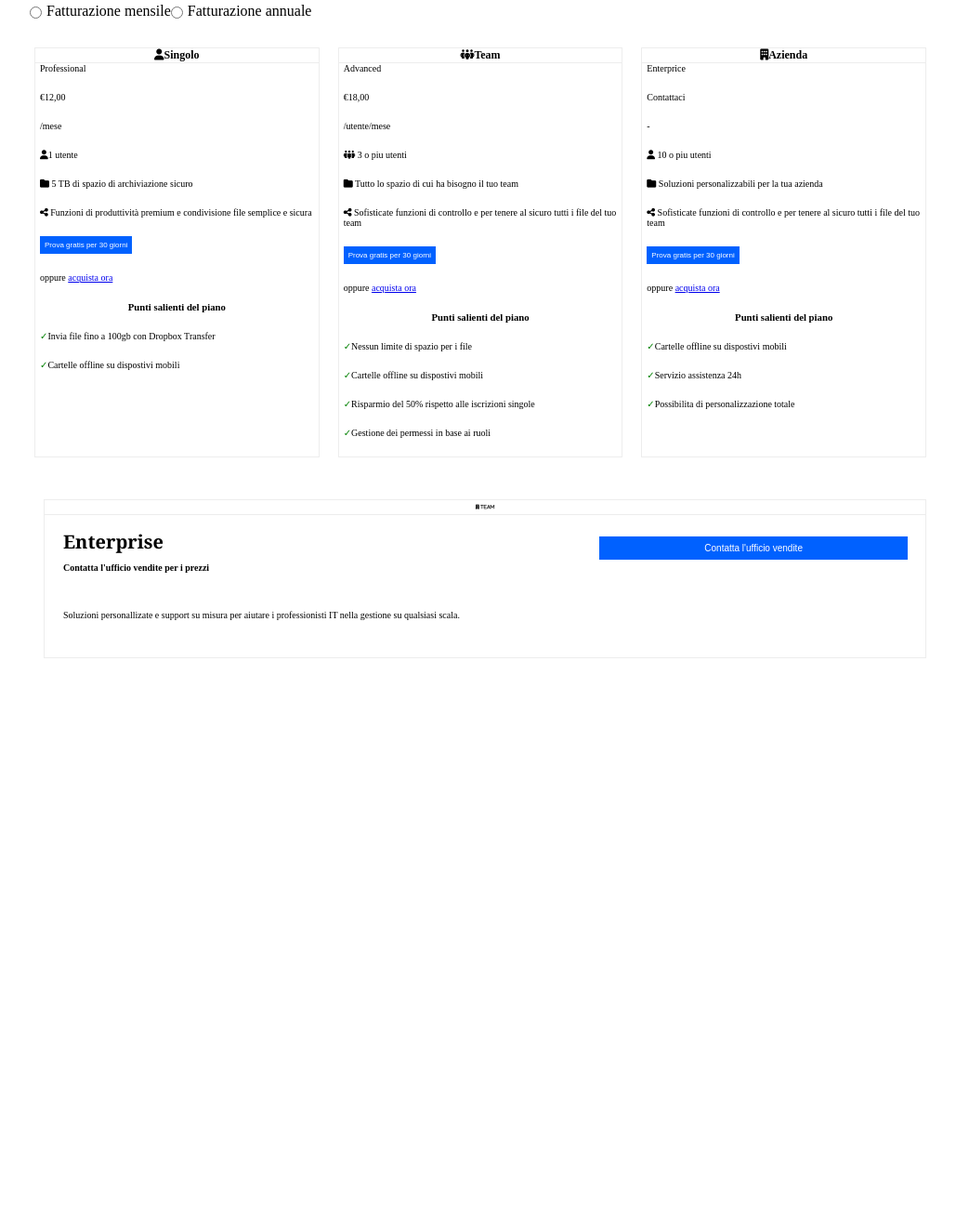
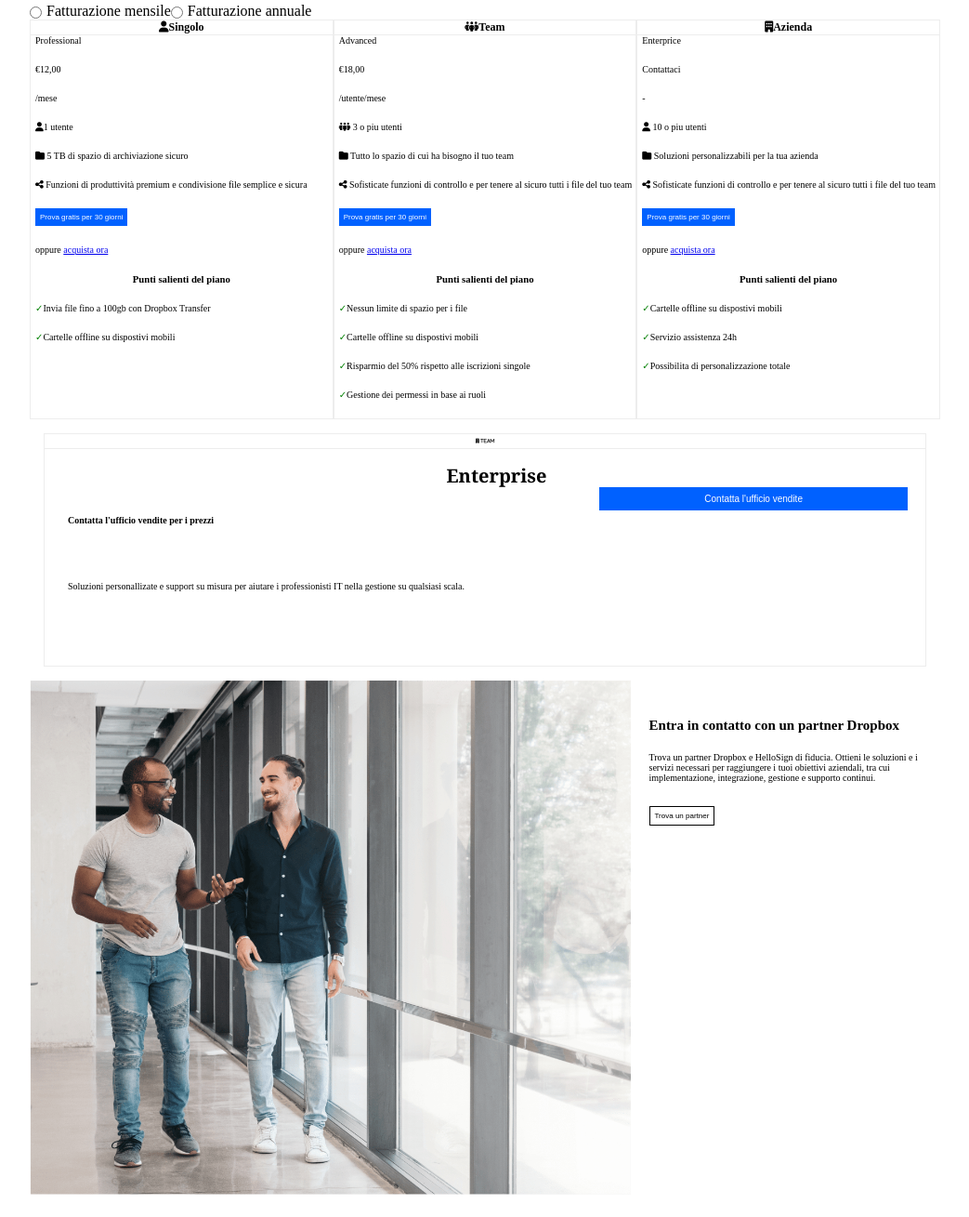
Before and after one commit to Gabbocnc/htmlcss-dropbox, a plain HTML site: page index.html in a window 1280 px wide. Shown: the part 596-1905 px from the top of the page at 93% size, without its empty margins (118-1161 px from the left). Before the commit the page ends 1349 px from the top, so only its background shows below. Drawn offline with Linux system fonts and the light colour scheme; files whose address does not match are found by name.

Commit message:
add section partners

```diff
--- a/assets/css/style.css
+++ b/assets/css/style.css
@@ -73,7 +73,6 @@ header{
         background-color: var(--button);
         color: white;
         border: 0;
-        padding: ;
         width: 50px;
         font-size: 0.7rem;
         text-align: center;
@@ -97,7 +96,6 @@ header{
 /* #region main */
 .jumbotron{
     background-color: var(--light-blue);
-    height: ;
 }
 .container-jumbo{
     margin-left: 20%;
@@ -141,26 +139,22 @@ header{
         }
     }
 }
-/* plans */
+/* jumbotron */
 #plans{
     margin-top: 100px;
 
 }
 .container-small{
 
+        #colored{
+            border: 1px solid #ededed;
+        }
 
-    h3{
-        font-size: 25px;
-        text-align: left;
-        margin-bottom: 20px;
-    }
-    .col-4{
-        border: 1px solid #ededed;
-        margin-top: 30px;
-        margin-inline: 15px;
-        margin-left: 5px;
-
-
+        h3{
+            font-size: 25px;
+            text-align: left;
+            margin-bottom: 20px;
+         }
 
 
         h5{
@@ -187,14 +181,7 @@ header{
             color: white;
             padding: 5px;
         }
-    }
 }
-
-    .row{
-        margin-bottom: 30px;
-    }
-
-
 
     .col-12{
         border: 1px solid #ededed;
@@ -222,7 +209,7 @@ header{
         }
         li{
             margin-left: 20px;
-            font-size: 10px
+            font-size: 10px;
         }
         h6{
             font-size: 20px;
@@ -242,14 +229,7 @@ header{
 
     }
 
-
-
-
-
-
-
 }
-
 .billing{
 
     .checkmark{
@@ -261,3 +241,27 @@ header{
         vertical-align: middle;
     }
 }
+/* plans */
+#partners{
+    .col-4{
+        padding: 10px;
+        margin-left: 10px;
+
+        h3{
+            font-size: 15px;
+            margin-top: 30px;
+        }
+        div{
+            font-size: 10px;
+            margin-bottom: 25px;
+        }
+        input{
+            border: 1px solid black;
+            background-color: white;
+            color: black;
+        }
+
+
+    }
+}
+/* <!--partners--> */
--- a/index.html
+++ b/index.html
@@ -55,7 +55,7 @@
                 </div>
             </div>
         </div>
-
+        <!-- jumbo -->
         <section id="plans">
             <div class="container-small">
                 <h3>Trova il piano business che fa per te </h3>
@@ -64,7 +64,7 @@
                     <div class=""><input type="radio">Fatturazione annuale</div>
                 </div>
                 <div class="row">
-                    <div class="col-4">
+                    <div id="colored" class="col-4">
                         <h5><i class="fa-solid fa-user"></i>Singolo</h5>
                         <ul>
                             <li>Professional</li>
@@ -78,12 +78,13 @@
                             <li>oppure <a href="#">acquista ora</a></li>
                             <ul>
                                 <h6>Punti salienti del piano</h6>
-                                <li><span class="checkmark">&check;</span>Invia file fino a 100gb con Dropbox Transfer</li>
+                                <li><span class="checkmark">&check;</span>Invia file fino a 100gb con Dropbox Transfer
+                                </li>
                                 <li><span class="checkmark">&check;</span>Cartelle offline su dispostivi mobili</li>
                             </ul>
                         </ul>
                     </div>
-                    <div class="col-4">
+                    <div id="colored" class="col-4">
                         <h5><i class="fa-solid fa-people-group"></i>Team</h5>
                         <ul>
                             <li>Advanced</li>
@@ -99,12 +100,13 @@
                                 <h6>Punti salienti del piano</h6>
                                 <li><span class="checkmark">&check;</span>Nessun limite di spazio per i file</li>
                                 <li><span class="checkmark">&check;</span>Cartelle offline su dispostivi mobili</li>
-                                <li><span class="checkmark">&check;</span>Risparmio del 50% rispetto alle iscrizioni singole</li>
+                                <li><span class="checkmark">&check;</span>Risparmio del 50% rispetto alle iscrizioni
+                                    singole</li>
                                 <li><span class="checkmark">&check;</span>Gestione dei permessi in base ai ruoli</li>
                             </ul>
                         </ul>
                     </div>
-                    <div class="col-4">
+                    <div id="colored" class="col-4">
                         <h5><i class="fa-solid fa-building"></i>Azienda</h5>
                         <ul>
                             <li>Enterprice</li>
@@ -129,14 +131,107 @@
                     <div class="col-12">
                         <div class="borderbottom"><i class="fa-solid fa-building"> Team</i></div>
                         <ul>
-                            <li><h6>Enterprise</h6></li>
+                            <li>
+                                <h6>Enterprise</h6>
+                            </li>
                             <li>Contatta l'ufficio vendite per i prezzi</li>
-                            <li>Soluzioni personallizate e support su misura per aiutare i professionisti IT nella gestione su qualsiasi scala.</li>
+                            <li>Soluzioni personallizate e support su misura per aiutare i professionisti IT nella
+                                gestione su qualsiasi scala.</li>
                             <li><input type="button" value="Contatta l'ufficio vendite"></li>
                         </ul>
                     </div>
                 </div>
             </div>
+        </section>
+        <!-- plans -->
+        <section id="partners">
+            <div class="container-small">
+                <div class="row">
+                    <div class="col-8">
+                        <img src="./assets/img/partner.png" alt="">
+                    </div>
+                    <div class="col-4">
+                        <h3>Entra in contatto con un partner Dropbox</h3>
+                        <div>Trova un partner Dropbox e HelloSign di fiducia. Ottieni le soluzioni e i servizi necessari per raggiungere i tuoi obiettivi aziendali, tra cui implementazione, integrazione, gestione e supporto continui. </div>
+                        <div><input type="button" value="Trova un partner"></div>
+                    </div>
+
+                </div>
+            </div>
+        <!--partners-->
+        <section id="operations">
+            <div class="container-small">
+                <div class="row">
+                    <div class="col-4"></div>
+                    <div class="col-4"></div>
+                    <div class="col-4"></div>
+                    <div class="col-4"></div>
+
+
+
+
+
+
+
+
+
+
+
+                </div>
+
+
+
+
+
+
+
+
+
+            </div>
+
+
+
+
+
+
+
+
+
+
+
+
+
+
+
+
+        </section>
+
+
+
+
+
+
+
+
+
+
+
+
+
+
+
+
+
+
+
+
+
+
+
+
+
+
+
         </section>
 
 
```
